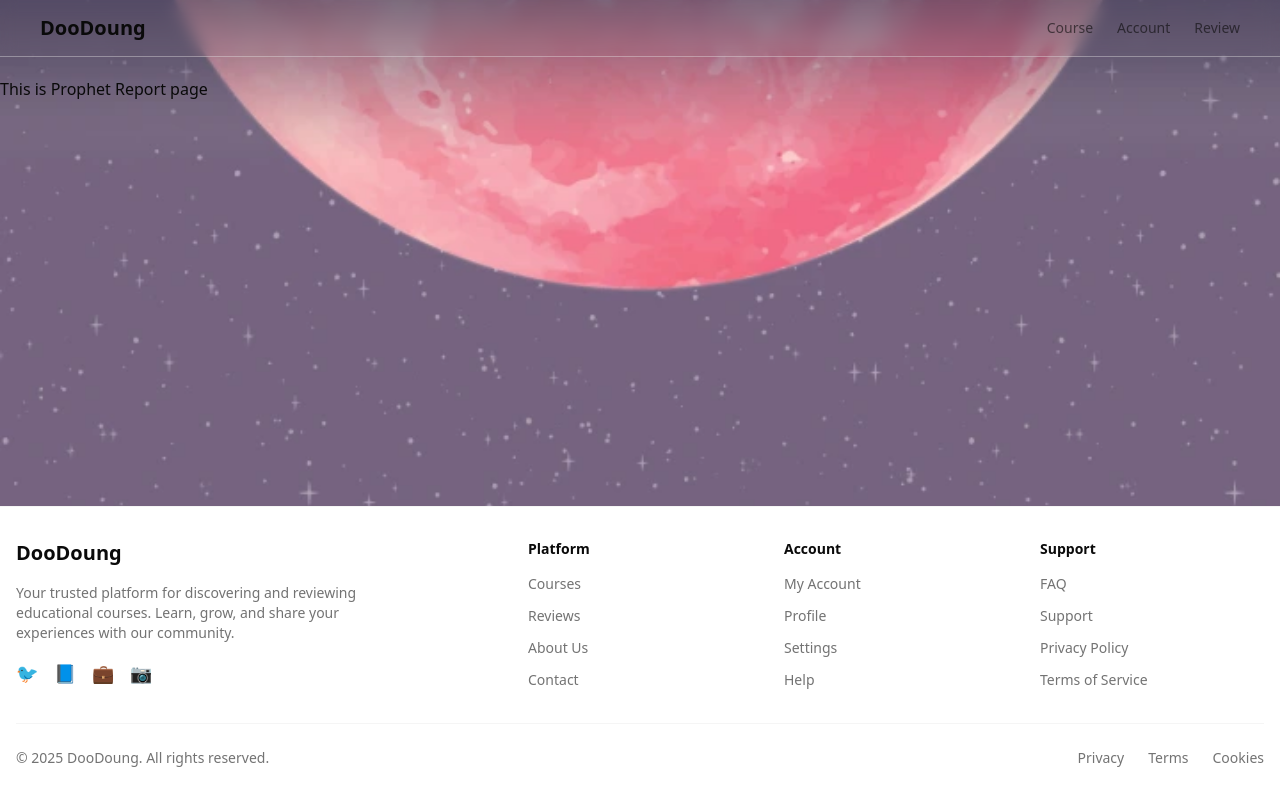
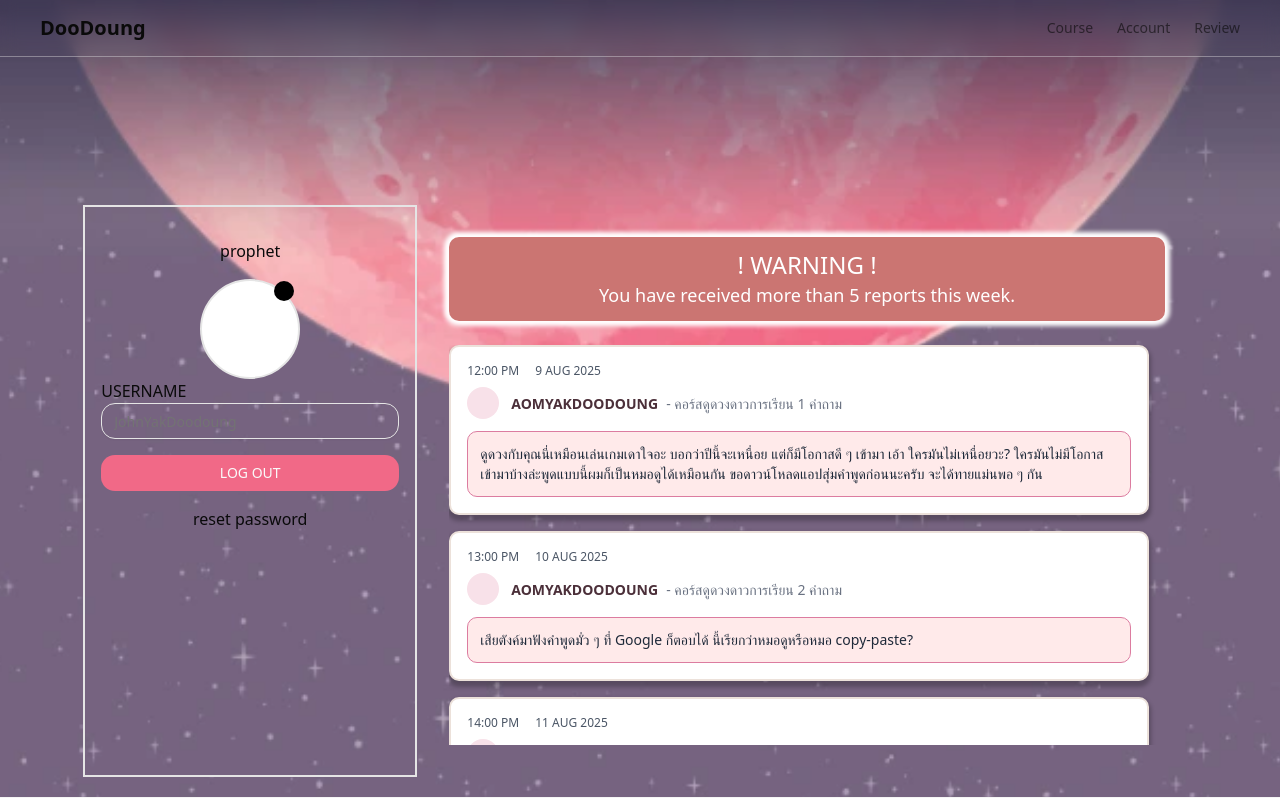
Before and after one commit to DooDoung/doo-doung-frontend, a Next.js app: page /account/prophet/report in a window 1280 px wide. Shown: the top 800 px of the page. Built offline with nearby package versions, Linux system fonts and the light colour scheme.

Commit message:
add: account prophet report page

```diff
--- /dev/null
+++ b/src/components/account/Report/ReportItem.tsx
@@ -0,0 +1,33 @@
+import type { Report } from '@/constants/reportConstants';
+
+type ReportItemProps = {
+  report: Report;
+};
+
+const ReportItem = ({ report }: ReportItemProps) => (
+  <div className="rounded-[10px] border-2 border-[#ECE1DA] bg-white p-4 shadow-[0_4px_4px_2px_rgba(0,0,0,0.25)]">
+
+    <div className="flex items-center text-xs text-gray-600 mb-2">
+      <span className="mr-4">{report.timestamp.split(' | ')[0]}</span>
+      <span>{report.timestamp.split(' | ')[1]}</span>
+    </div>
+
+    <div className="flex items-center flex-wrap mb-3">
+
+      <div className="w-8 h-8 rounded-full bg-[#F8E1E9] mr-3 flex-shrink-0">
+      </div>
+
+      <div>
+        <span className="font-chakra text-sm font-bold text-[#4B2F39]">{report.user}</span>
+        <span className="font-chakra text-sm text-gray-500 ml-2">- {report.title}</span>
+      </div>
+    </div>
+
+    <div className="rounded-[10px] border border-[#DC7CA0] bg-[#FFEAEA] p-3">
+      <p className="font-chakra text-sm text-gray-800">{report.content}</p>
+    </div>
+
+  </div>
+);
+
+export default ReportItem;
--- /dev/null
+++ b/src/components/account/Report/WarningBanner.tsx
@@ -0,0 +1,14 @@
+import React from 'react';
+
+type WarningBannerProps = {
+  threshold: number;
+};
+
+const WarningBanner = ({ threshold }: WarningBannerProps): React.ReactElement => (
+  <div className="bg-[#CB7572] text-white px-6 py-3 rounded-[10px] mb-6 text-center shadow-[0_0_4px_5px_#FFF]">
+    <p className="font-chakra text-2xl">! WARNING !</p>
+    <p className="font-chakra text-lg">You have received more than {threshold} reports this week.</p>
+  </div>
+);
+
+export default WarningBanner;
--- /dev/null
+++ b/src/constants/reportConstants.ts
@@ -0,0 +1,54 @@
+export interface Report {
+  id: number;
+  timestamp: string;
+  user: string;
+  title: string;
+  content: string;
+}
+
+export const WARNING_THRESHOLD: number = 5;
+
+export const mockReports: Report[] = [
+  {
+    id: 1,
+    timestamp: "12:00 PM | 9 AUG 2025",
+    user: "AOMYAKDOODOUNG",
+    title: "คอร์สดูดวงดาวการเรียน 1 คำถาม",
+    content: "ดูดวงกับคุณนี่เหมือนเล่นเกมเดาใจอะ บอกว่าปีนี้จะเหนื่อย แต่ก็มีโอกาสดี ๆ เข้ามา เอ้า ใครมันไม่เหนื่อยวะ? ใครมันไม่มีโอกาสเข้ามาบ้างล่ะพูดแบบนี้ผมก็เป็นหมอดูได้เหมือนกัน ขอดาวน์โหลดแอปสุ่มคำพูดก่อนนะครับ จะได้ทายแม่นพอ ๆ กัน",
+  },
+  {
+    id: 2,
+    timestamp: "13:00 PM | 10 AUG 2025",
+    user: "AOMYAKDOODOUNG",
+    title: "คอร์สดูดวงดาวการเรียน 2 คำถาม",
+    content: "เสียตังค์มาฟังคำพูดมั่ว ๆ ที่ Google ก็ตอบได้ นี้เรียกว่าหมอดูหรือหมอ copy-paste?",
+  },
+  {
+    id: 3,
+    timestamp: "14:00 PM | 11 AUG 2025",
+    user: "AOMYAKDOODOUNG",
+    title: "คอร์สดูดวงดาวการเรียน 3 คำถาม",
+    content: "โอ้โห ดวงที่ให้มาเป๊ะจริง ๆ เลยนะคะ เป๊ะจนจับฉลากก็ได้คำตอบแบบเดียวกัน!",
+  },
+  {
+    id: 4,
+    timestamp: "15:00 PM | 12 AUG 2025",
+    user: "AOMYAKDOODOUNG",
+    title: "คอร์สดูดวงดาวการเรียน 4 คำถาม",
+    content: "รายงานเรื่องที่ 4...",
+  },
+  {
+    id: 5,
+    timestamp: "16:00 PM | 13 AUG 2025",
+    user: "AOMYAKDOODOUNG",
+    title: "คอร์สดูดวงดาวการเรียน 5 คำถาม",
+    content: "รายงานเรื่องที่ 5...",
+  },
+  {
+    id: 6,
+    timestamp: "17:00 PM | 14 AUG 2025",
+    user: "AOMYAKDOODOUNG",
+    title: "คอร์สดูดวงดาวการเรียน 6 คำถาม",
+    content: "รายงานเรื่องที่ 6... รายงานนี้ทำให้เกิน 5 แล้ว!",
+  },
+];
--- a/src/pages/account/prophet/report.tsx
+++ b/src/pages/account/prophet/report.tsx
@@ -1,9 +1,50 @@
+import React, { useEffect, useState } from 'react';
+
 import { DefaultLayout } from "@/components/globalComponents";
+import UserProfile from "@/components/account/UserProfile";
+import ReportItem from '@/components/account/Report/ReportItem';
+import WarningBanner from '@/components/account/Report/WarningBanner';
+
+import { mockReports, WARNING_THRESHOLD, type Report } from '@/constants/reportConstants';
 
 export default function ProphetReportPage() {
+  const [reports, setReports] = useState<Report[]>([]);
+  const [isLoading, setIsLoading] = useState<boolean>(true);
+
+  useEffect(() => {
+    setIsLoading(true);
+    const timer = setTimeout(() => {
+      setReports(mockReports);
+      setIsLoading(false);
+    }, 1000);
+    return () => clearTimeout(timer);
+  }, []);
+
+  const hasExceededThreshold = reports.length > WARNING_THRESHOLD;
+
   return (
     <DefaultLayout>
-      <p>This is Prophet Report page</p>
+      <div className="mt-[10%] flex h-[73%] w-[87%] justify-start mx-auto">
+        <UserProfile role="prophet" />
+        <main className="flex-1 p-8">
+          {isLoading ? (
+            <div className="text-center text-lg p-10">Loading reports...</div>
+          ) : (
+            <>
+              {hasExceededThreshold && (
+                <div className="mb-4">
+                  <WarningBanner threshold={WARNING_THRESHOLD} />
+                </div>
+              )}
+              <div className="h-[50vh] space-y-4 overflow-y-auto pr-4">
+                {reports.map((report) => (
+                  <ReportItem key={report.id} report={report} />
+                ))}
+              </div>
+            </>
+          )}
+        </main>
+      </div>
     </DefaultLayout>
   );
-}
+};
```
